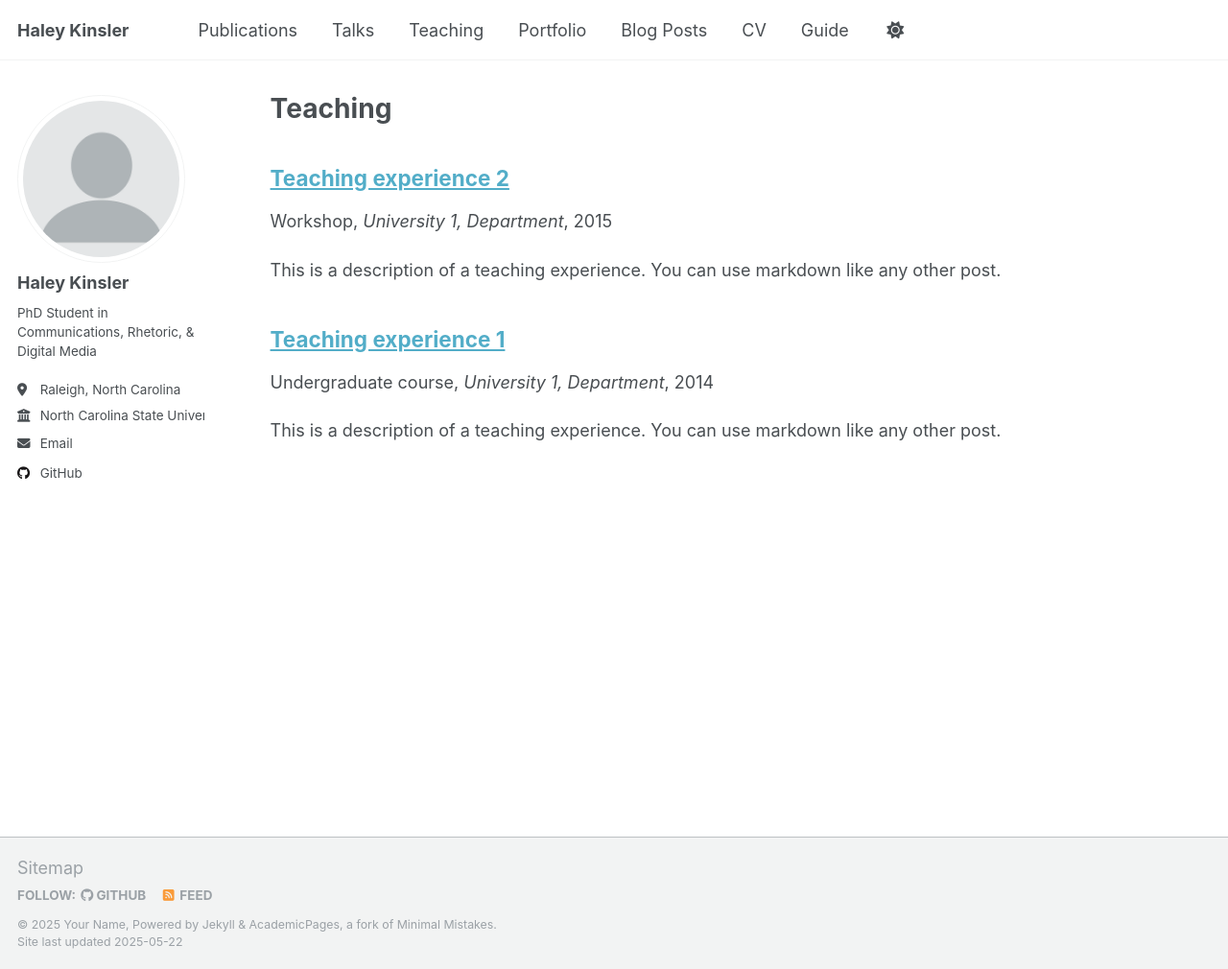
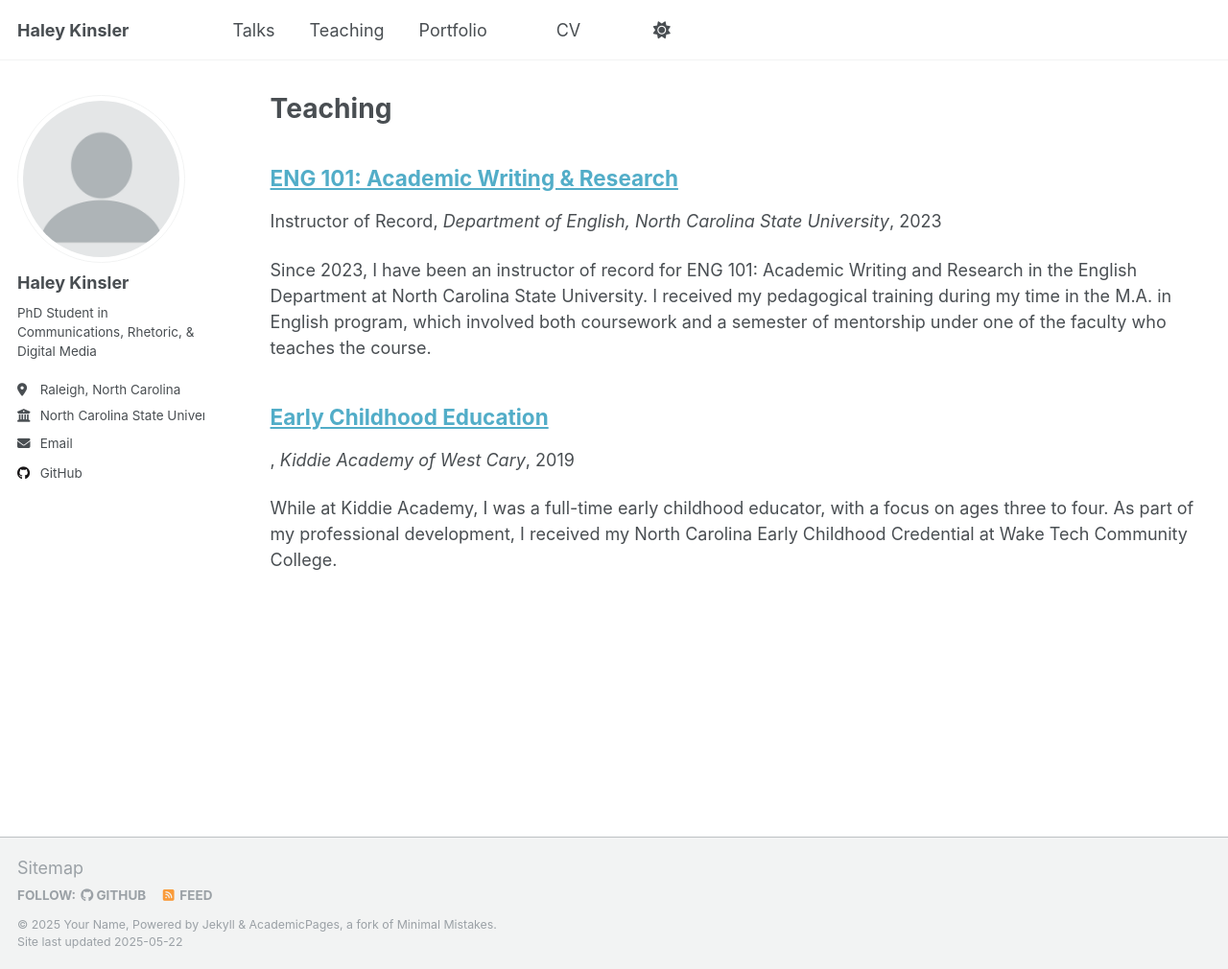
Before and after one commit to hmkinsler/hmkinsler.github.io, a Jekyll site: the page built from _pages/teaching.html, in a window 1280 px wide and 1010 px high. Shown: the whole window at 96% size. Built offline with Jekyll 4.4.1, drawn with Linux system fonts in a browser that asks for light colours.

Commit message:
Updated navigation and provided teaching experience

```diff
--- a/_teaching/2014-spring-teaching-1.md
+++ /dev/null
@@ -1,20 +0,0 @@
----
-title: "Teaching experience 1"
-collection: teaching
-type: "Undergraduate course"
-permalink: /teaching/2014-spring-teaching-1
-venue: "University 1, Department"
-date: 2014-01-01
-location: "City, Country"
----
-
-This is a description of a teaching experience. You can use markdown like any other post.
-
-Heading 1
-======
-
-Heading 2
-======
-
-Heading 3
-======
--- a/_teaching/2015-spring-teaching-2.md
+++ /dev/null
@@ -1,20 +0,0 @@
----
-title: "Teaching experience 2"
-collection: teaching
-type: "Workshop"
-permalink: /teaching/2015-spring-teaching-1
-venue: "University 1, Department"
-date: 2015-01-01
-location: "City, Country"
----
-
-This is a description of a teaching experience. You can use markdown like any other post.
-
-Heading 1
-======
-
-Heading 2
-======
-
-Heading 3
-======
--- /dev/null
+++ b/_teaching/early-childhood-teaching.md
@@ -0,0 +1,19 @@
+---
+title: "Early Childhood Education"
+collection: teaching
+type: #
+permalink: /teaching/early-childhood
+venue: "Kiddie Academy of West Cary"
+date: 2019-01-01
+location: "West Cary, North Carolina"
+---
+
+While at Kiddie Academy, I was a full-time early childhood educator, with a focus on ages three to four. As part of my professional development, I received my North Carolina Early Childhood Credential at Wake Tech Community College.
+
+Skills & Tasks
+======
+
+-   Developed and implemented lesson plans that followed the program's curriculum
+-   Tracked student progress and gave reports to parents on a daily basis
+-   Completed professional development training focused on childhood development and improving skills in parent-teacher collaboration
+-   Provided materials and lessons with a focus on student-directed learning
--- /dev/null
+++ b/_teaching/eng-101.md
@@ -0,0 +1,36 @@
+---
+title: "ENG 101: Academic Writing & Research"
+collection: teaching
+type: "Instructor of Record"
+permalink: /teaching/eng-101
+venue: "Department of English, North Carolina State University"
+date: 2023-01-01
+location: "Raleigh, North Carolina"
+---
+
+Since 2023, I have been an instructor of record for ENG 101: Academic Writing and Research in the English Department at North Carolina State University. I received my pedagogical training during my time in the M.A. in English program, which involved both coursework and a semester of mentorship under one of the faculty who teaches the course.
+
+Skills & Tasks
+======
+
+-   Delivered course material with a focus on writing in the disciplines
+-   Developed course syllabus in alignment with program learning objectives
+-   Tracked student progress and provided multimodal feedback to students
+-   Organized guest lectures for class, including with members of student organizations
+-   Met with students regularly during office hours and through additional class conferences
+
+Relevant Coursework
+======
+
+ENG 624: Teaching College Composition
+_Fall 2023_
+
+ENG 511: Theory and Research in Composition
+_Spring 2022_
+_Concurrent with semester of mentorship under faculty_
+
+Semesters Taught
+======
+-   Fall 2023
+-   Spring 2024
+-   Fall 2024
```
Also changed, not shown: _data/navigation.yml (+6 -6 lines).
